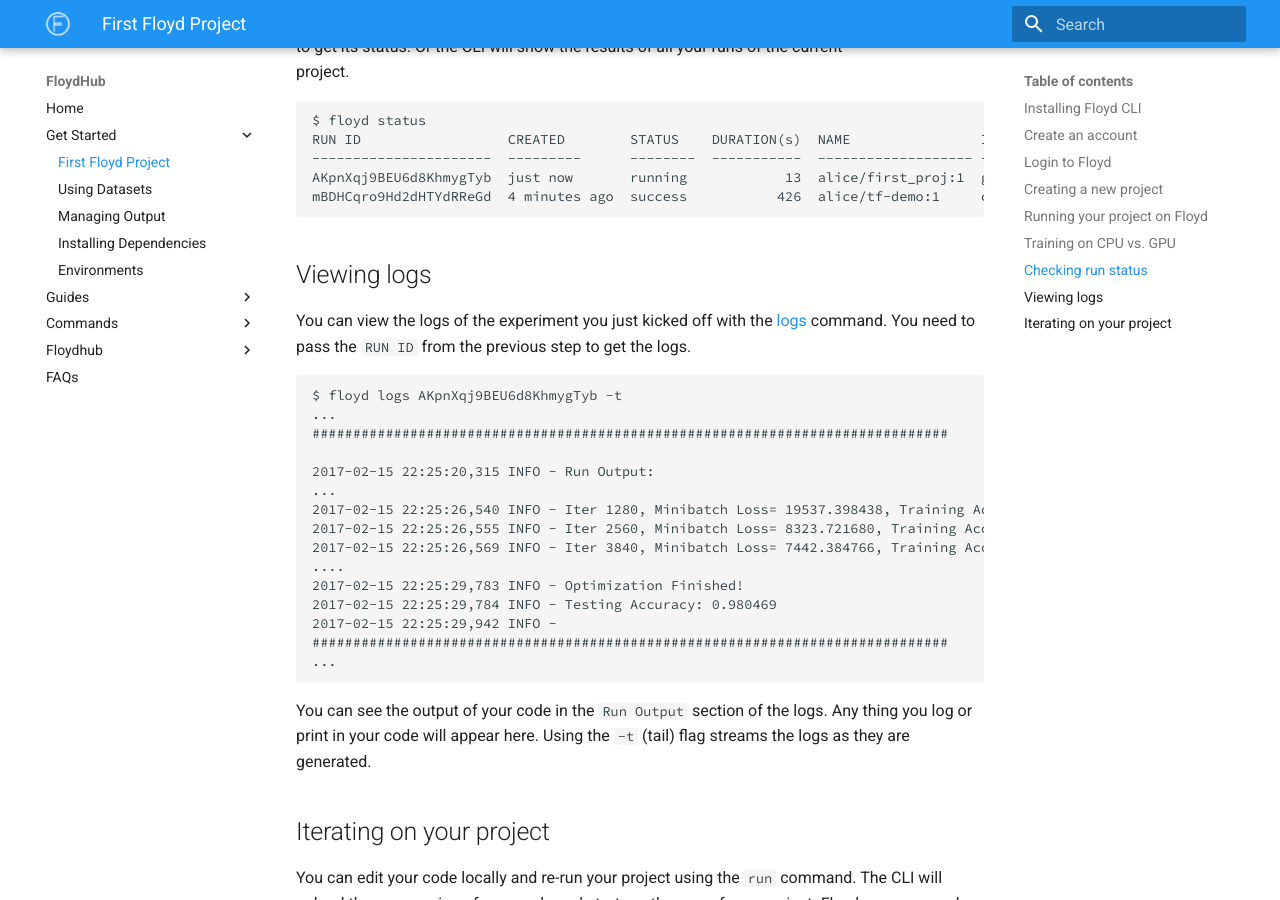
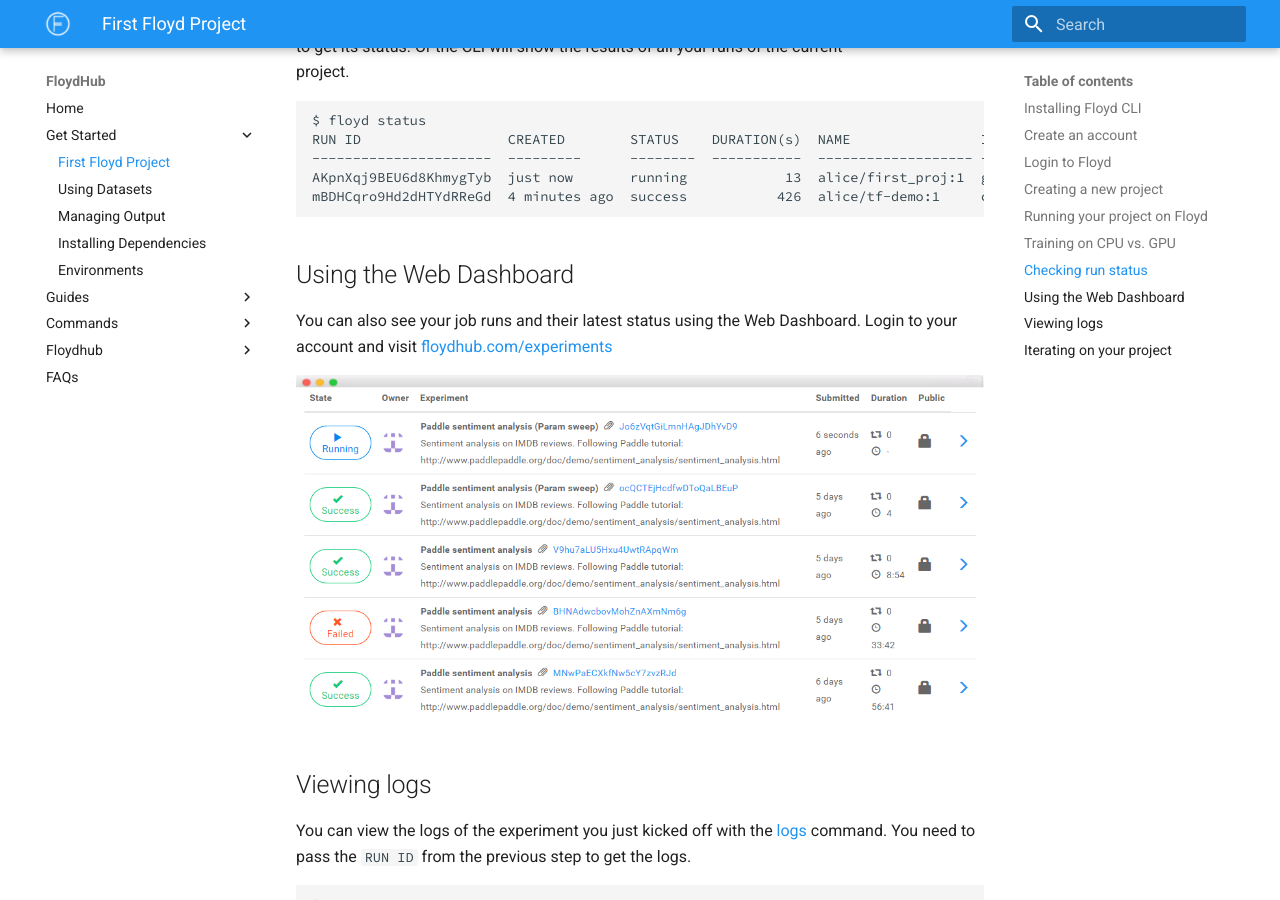
Before and after one commit to floydhub/floyd-docs, an MkDocs documentation site: the page built from docs/home/getting_started.md, in a window 1280 px wide and 900 px high, scrolled down 2657 px. Built offline with MkDocs 1.6.1 and Material for MkDocs 9.7.7, drawn with Linux system fonts in a browser that asks for light colours; old or Windows-style settings are respelled for this version of MkDocs.

Commit message:
add dashboard

````diff
--- a/docs/home/getting_started.md
+++ b/docs/home/getting_started.md
@@ -126,6 +126,13 @@
 mBDHCqro9Hd2dHTYdRReGd  4 minutes ago  success           426  alice/tf-demo:1     cpu                1
 ```
 
+## Using the Web Dashboard
+
+You can also see your job runs and their latest status using the Web Dashboard. Login to your account
+and visit [floydhub.com/experiments](https://www.floydhub.com/experiments)
+
+![Jupyter](../img/expts-table.png)
+
 ## Viewing logs
 
 You can view the logs of the experiment you just kicked off with the
````
Also changed, not shown: docs/img/expts-table.png (added).
